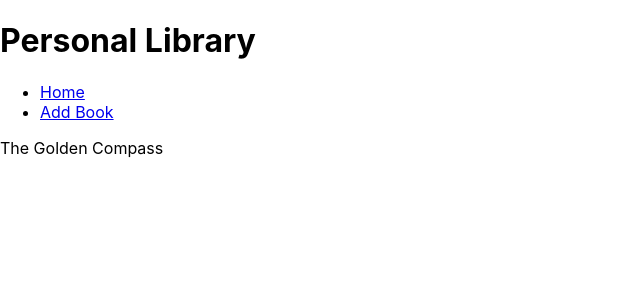
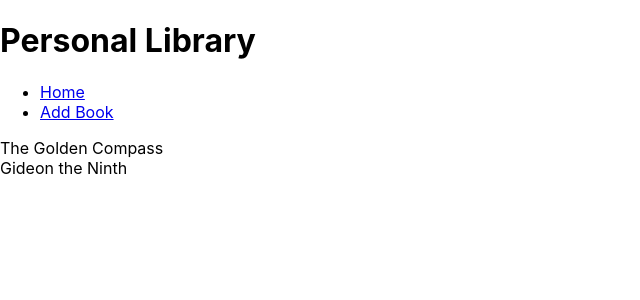
Before and after one commit to jjiang95/phase-2-final-project, a React (Create React App) app: page / in a window 1280 px wide. Shown: the top 300 px of the page, without its empty margins (0-640 px from the left). Built offline with nearby package versions, Linux system fonts and the light colour scheme; data requests are answered from the project's data file.

Commit message:
adds BookItem component

```diff
--- a/db.json
+++ b/db.json
@@ -6,6 +6,14 @@
         "image": "https://m.media-amazon.com/images/I/A1gACmqyxSL._AC_UF1000,1000_QL80_.jpg",
         "rating": 5,
         "status": "have read"
+      },
+      {
+        "id": 2,
+        "title": "Gideon the Ninth",
+        "image": "https://m.media-amazon.com/images/I/412PSZfs4FL.jpg",
+        "rating": 5,
+        "status": "have read"
       }
+
     ]
 }
--- /dev/null
+++ b/src/components/BookItem.js
@@ -0,0 +1,9 @@
+import React from "react";
+
+function BookItem({ book }) {
+    return (
+        <div key={book.id}>{book.title}</div>
+    )
+}
+
+export default BookItem;
--- a/src/components/Home.js
+++ b/src/components/Home.js
@@ -1,8 +1,10 @@
 import React, { useState, useEffect } from "react";
+import BookItem from "./BookItem";
 
 function Home() {
 
     const [bookCollection, setBookCollection] = useState([])
+
     useEffect(() => {
         fetch("http://localhost:4000/books")
         .then(resp => resp.json())
@@ -12,7 +14,7 @@ function Home() {
     return (
         <div>
             {bookCollection.map((book => (
-                <div key={book.id}>{book.title}</div>
+                <BookItem key={book.id} book={book}/>
             )))}
         </div>
     )
```
